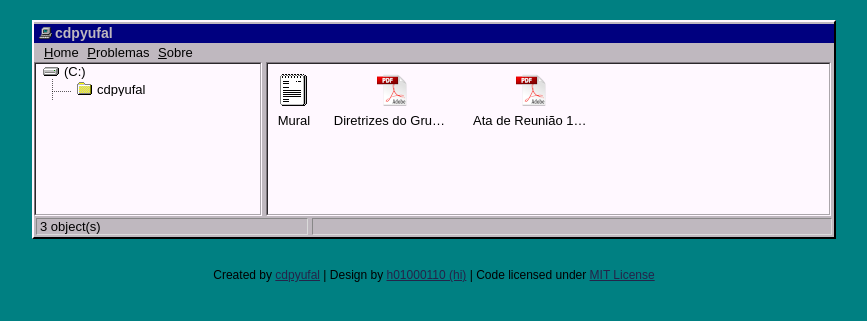
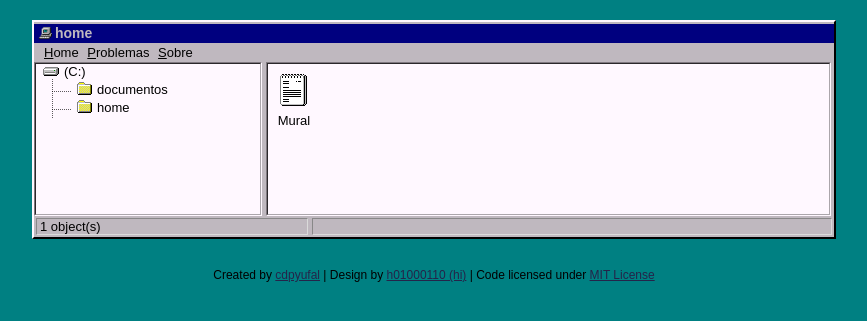
Before and after one commit to cdpyufal/cdpyufal.github.io, a Jekyll site: the page built from tags/tag1.html, in a window 1280 px wide. Shown: the top 321 px of the page, without its empty margins (206-1073 px from the left). Built offline with Jekyll 4.4.1, drawn with Linux system fonts in a browser that asks for light colours.

Commit message:
Setting up new tags

```diff
--- a/_data/tags.yml
+++ b/_data/tags.yml
@@ -1,2 +1,4 @@
 tag1:
-  name: cdpyufal
+  name: home
+tag2:
+  name: documentos
--- a/_posts/2018-05-22-ata.md
+++ b/_posts/2018-05-22-ata.md
@@ -1,7 +1,7 @@
 ---
 layout: default
 title: "Ata de Reunião 1.pdf"
-tags: cdpyufal
+tags: documentos
 filetype: pdf
 ---
 
--- a/_posts/2018-05-24-identidade.md
+++ b/_posts/2018-05-24-identidade.md
@@ -1,7 +1,7 @@
 ---
 layout: default
 title: "Diretrizes do Grupo (Leitura Obrigatória).pdf"
-tags: cdpyufal
+tags: documentos
 filetype: pdf
 ---
 
--- a/tags/tag1.html
+++ b/tags/tag1.html
@@ -1,5 +1,5 @@
 ---
 layout: tag
-tag: cdpyufal
-permalink: /tag/cdpyufal/
+tag: home
+permalink: /tag/home/
 ---
--- /dev/null
+++ b/tags/tag2.html
@@ -0,0 +1,5 @@
+---
+layout: tag
+tag: documentos
+permalink: /tag/documentos/
+---
```
Also changed, not shown: _posts/2018-05-24-mural.md (+1 -1 lines).
